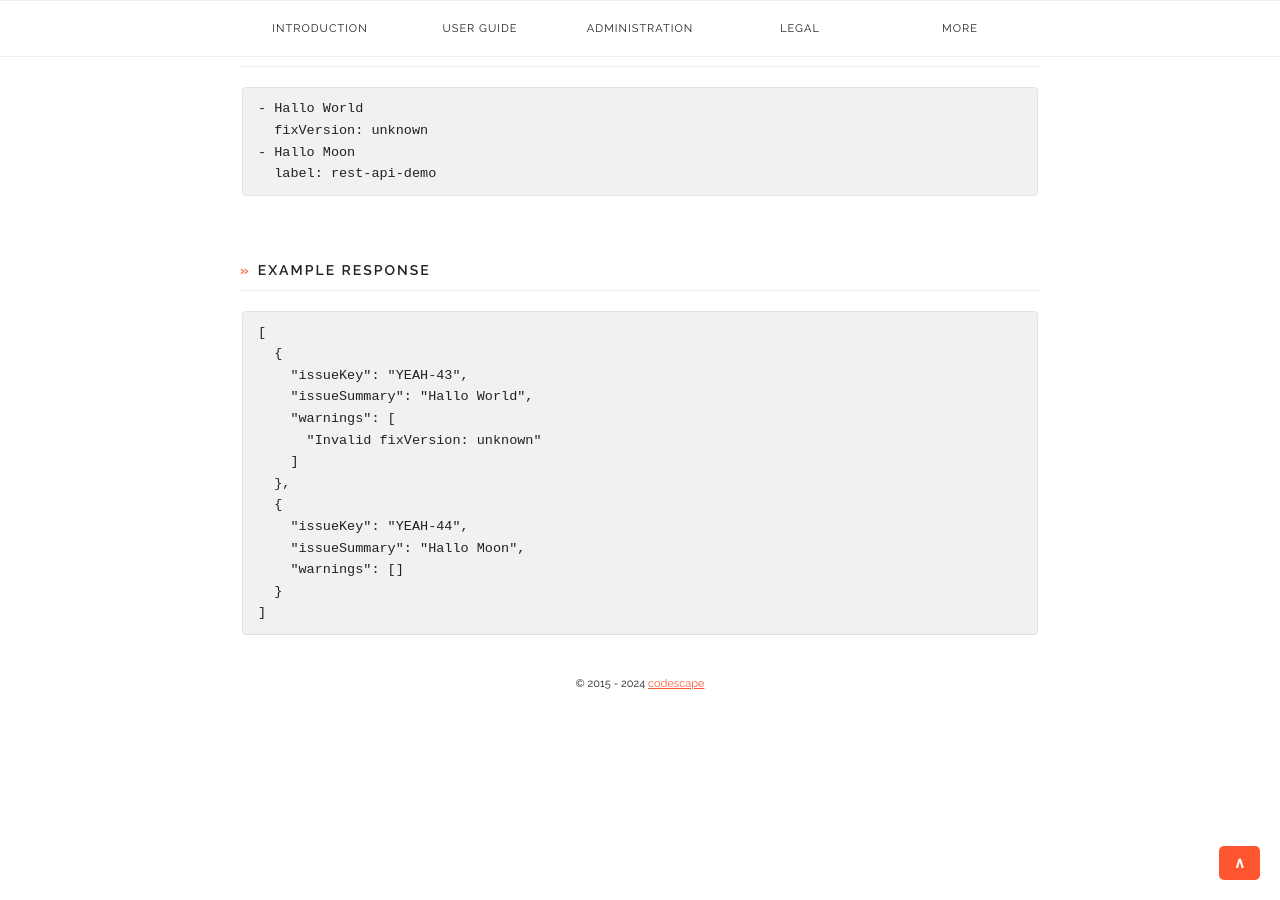
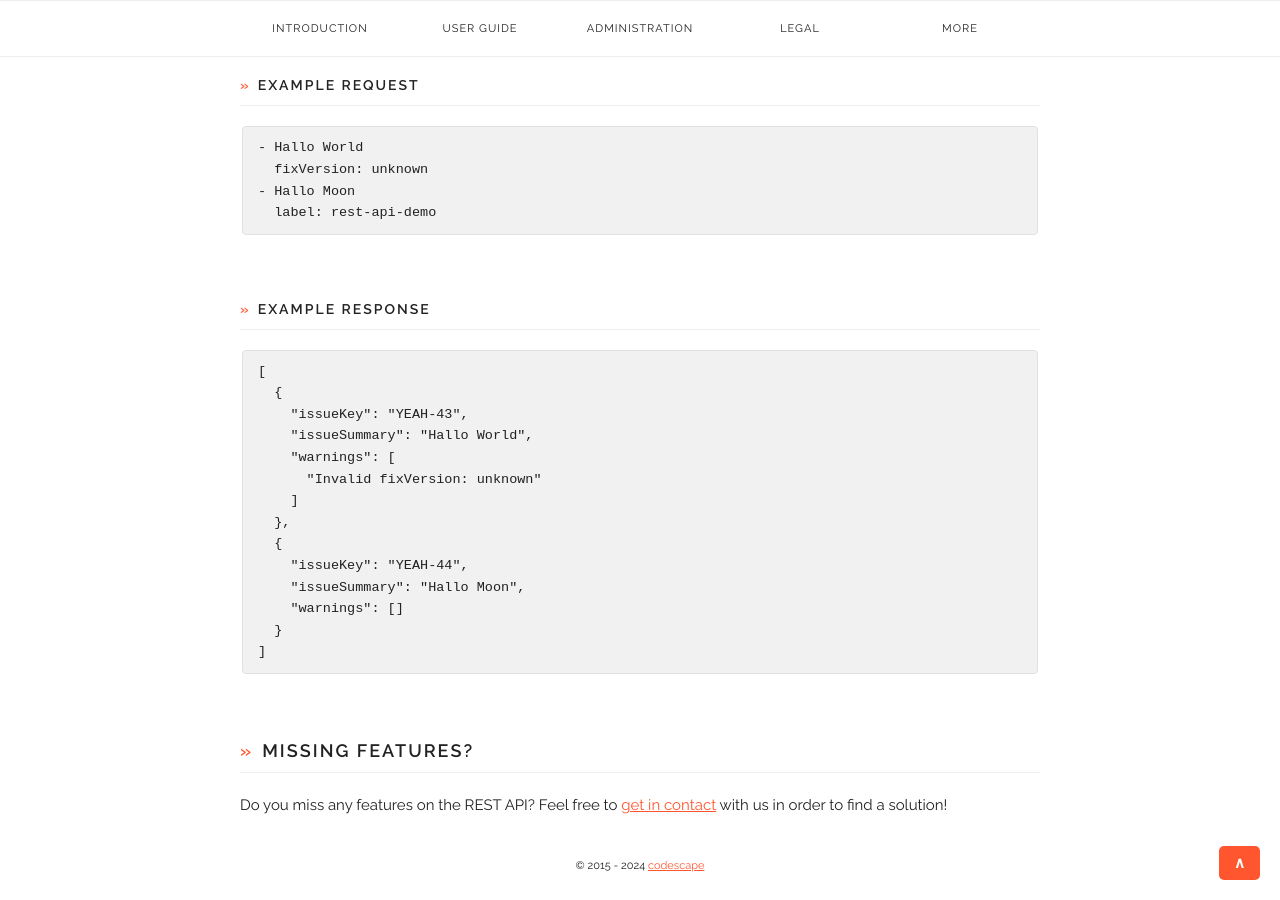
Before and after one commit to codescape/jira-multiple-subtasks, a Jekyll site: the page built from docs/rest-api.md, in a window 1280 px wide and 900 px high, scrolled down 1327 px. Built offline with Jekyll 4.4.1, drawn with Linux system fonts in a browser that asks for light colours; nearby versions of some CDN libraries.

Commit message:
docs: improve REST API documentation

```diff
--- a/docs/rest-api.md
+++ b/docs/rest-api.md
@@ -53,3 +53,8 @@ Create the subtasks from the payload for the given `issueKey`.
         "warnings": []
       }
     ]
+
+### Missing features?
+
+Do you miss any features on the REST API?
+Feel free to [get in contact](/support) with us in order to find a solution!
```
Also changed, not shown: docs/changelog.md.
